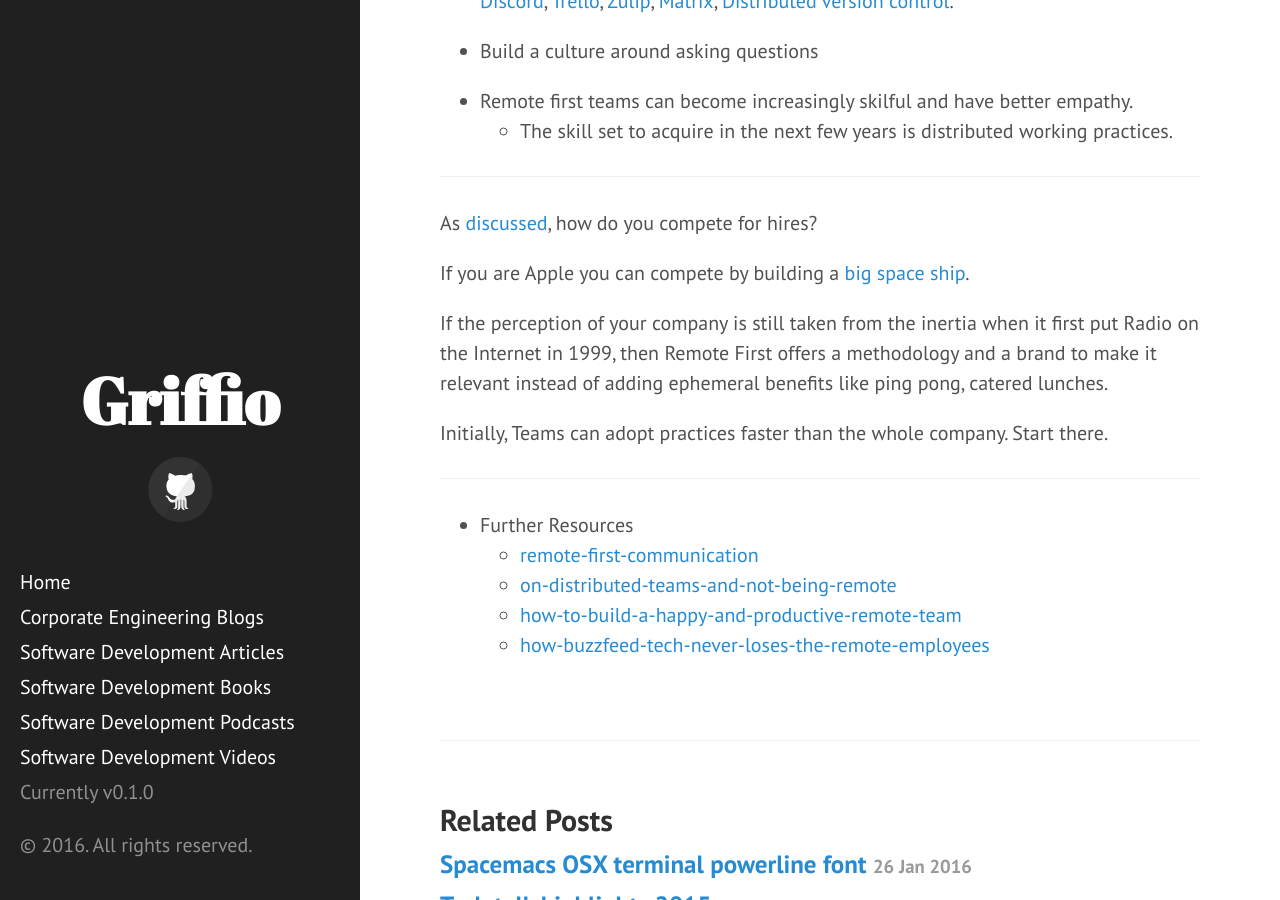
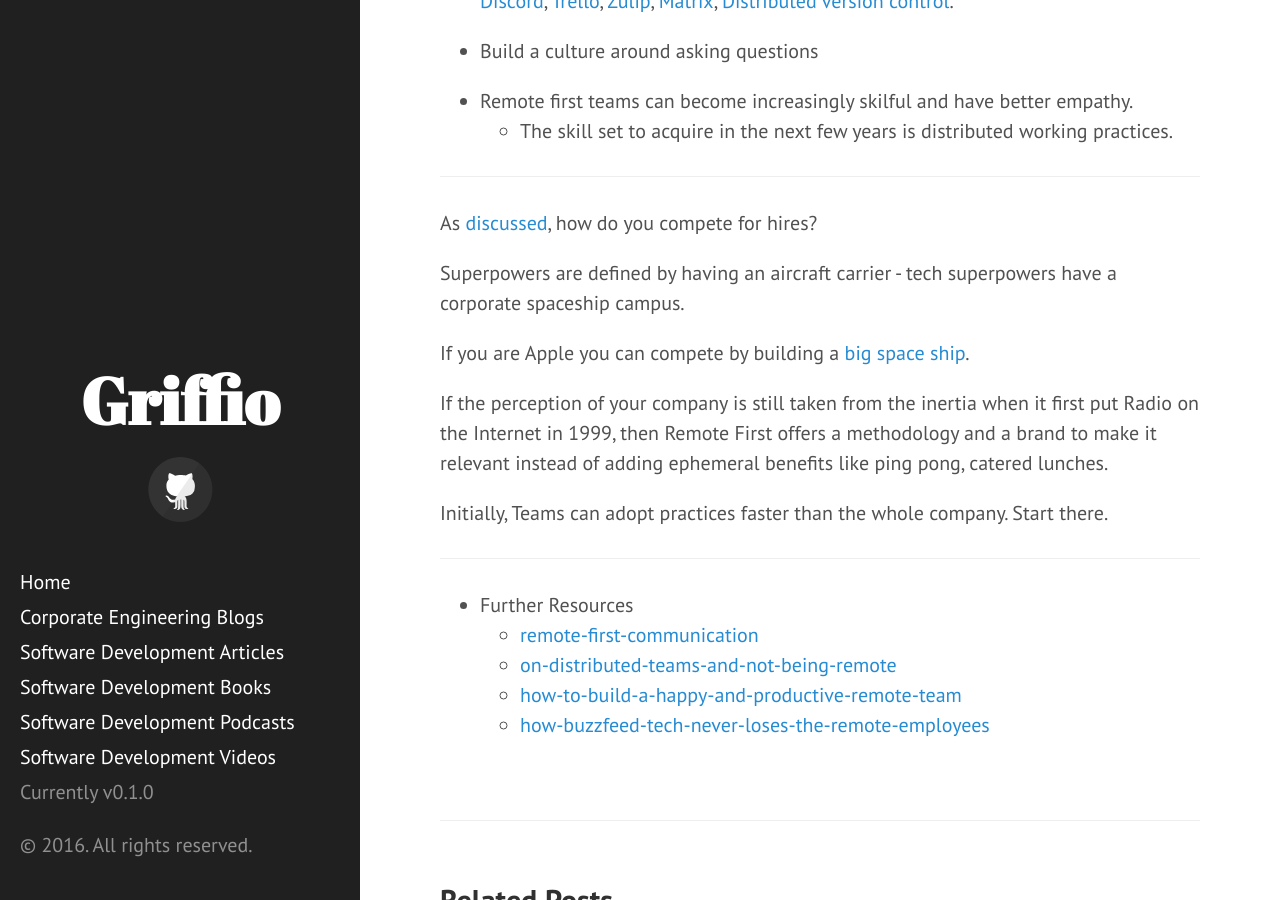
Before and after one commit to griffio/griffio.github.io, a Jekyll site: the page built from _posts/2015-06-12-Remote-First.md, in a window 1280 px wide and 900 px high, scrolled down 2625 px. Built offline with Jekyll 4.4.1, drawn with Linux system fonts in a browser that asks for light colours; nearby versions of some CDN libraries.

Commit message:
Update 2015-06-12-Remote-First.md

```diff
--- a/_posts/2015-06-12-Remote-First.md
+++ b/_posts/2015-06-12-Remote-First.md
@@ -86,6 +86,8 @@
 
 As [discussed](/facebook/2015/04/05/Facebook-openplan/), how do you compete for hires?
 
+Superpowers are defined by having an aircraft carrier - tech superpowers have a corporate spaceship campus.
+
 If you are Apple you can compete by building a [big space ship](http://www.cupertino.org/index.aspx?page=1107).
 
 If the perception of your company is still taken from the inertia when it first put Radio on the Internet in 1999, then Remote First offers a methodology and a brand to make it relevant instead of adding ephemeral benefits like ping pong, catered lunches.
```
